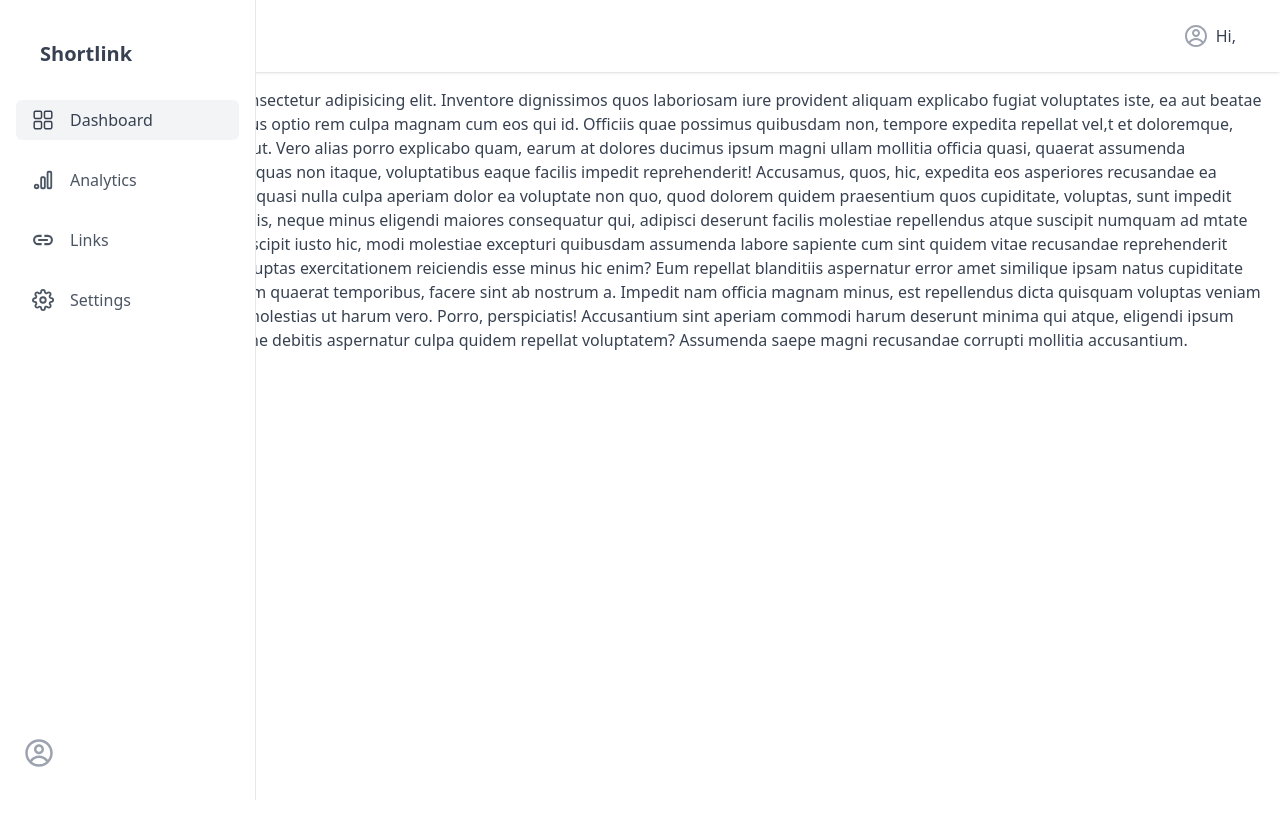
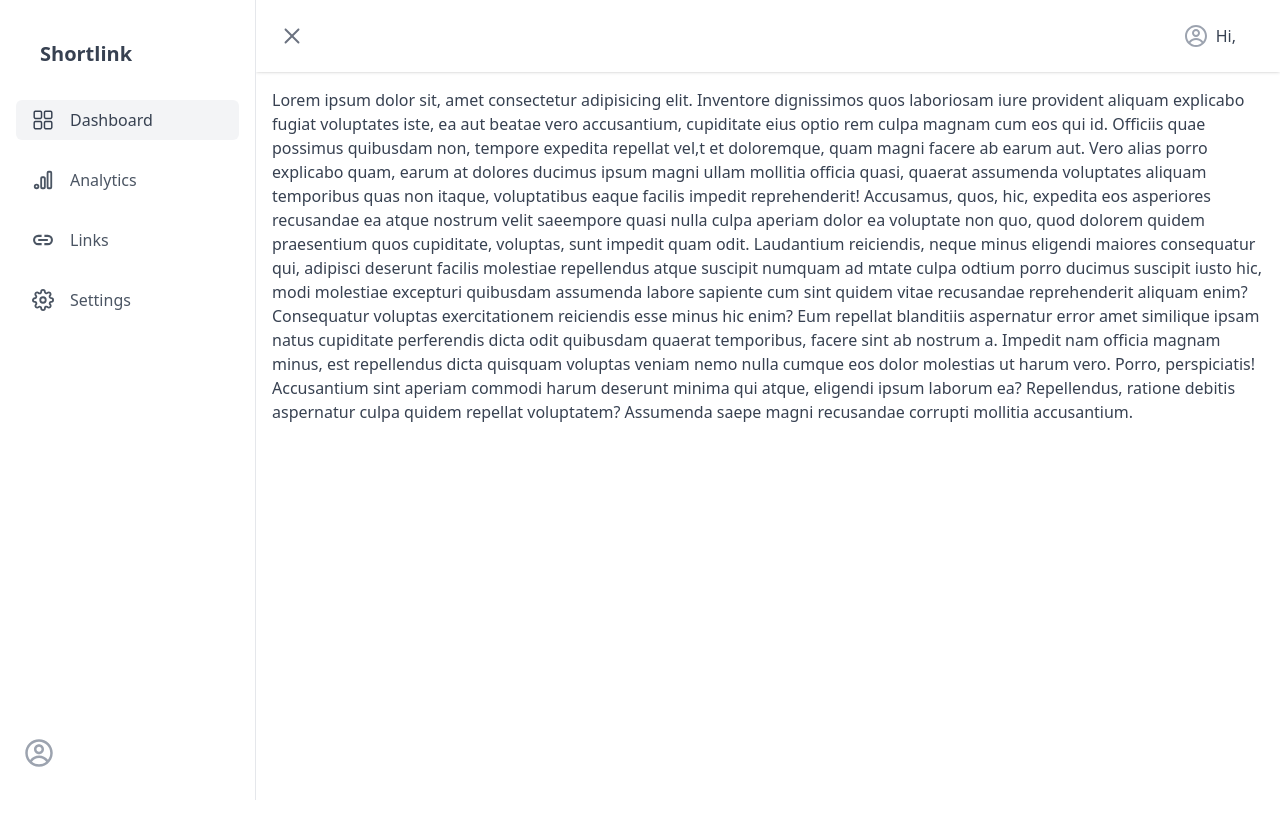
Before and after one commit to ndkvin/shortlink-fe, a Next.js app: page /dashboard in a window 1280 px wide. Shown: the top 838 px of the page. Built offline with nearby package versions, Linux system fonts and the light colour scheme.

Commit message:
remove unused library

```diff
--- a/components/dashboard/asideCollapse.tsx
+++ b/components/dashboard/asideCollapse.tsx
@@ -30,7 +30,6 @@ export default function AsideCollapse (): JSX.Element {
       </nav>
 
       <div className="flex flex-col space-y-6">
-
         <a href="#">
           <CgProfile size={30} className="text-gray-400 mx-auto"/>
         </a>
--- a/layouts/dashboard.tsx
+++ b/layouts/dashboard.tsx
@@ -38,7 +38,7 @@ export default function Dashboard({ children }: IProps) {
           {
             open ?
               <Aside name={name} />
-            :
+              :
               <AsideCollapse />
           }
 
--- a/package.json
+++ b/package.json
@@ -15,8 +15,6 @@
     "@types/react-dom": "18.0.10",
     "eslint": "8.32.0",
     "eslint-config-next": "13.1.4",
-    "flowbite": "^1.6.3",
-    "flowbite-react": "^0.3.8",
     "js-cookie": "^3.0.1",
     "jwt-decode": "^3.1.2",
     "next": "13.1.4",
--- a/pages/_app.tsx
+++ b/pages/_app.tsx
@@ -1,4 +1,3 @@
-import 'flowbite'
 import '@styles/globals.css'
 import type { AppProps } from 'next/app'
 
--- a/tailwind.config.js
+++ b/tailwind.config.js
@@ -2,14 +2,12 @@
 module.exports = {
   darkMode: 'media',
   content: [
-    "./node_modules/flowbite-react/**/*.js",
     "./pages/**/*.{js,ts,jsx,tsx}",
     "./components/**/*.{js,ts,jsx,tsx}",
+    "./layouts/**/*.{js,ts,jsx,tsx}",
   ],
   theme: {
     extend: {},
   },
-  plugins: [
-    require("flowbite/plugin")
-  ],
+  plugins: [],
 }
```
Also changed, not shown: 1 other file (tests, documents, lock files or other folders).
